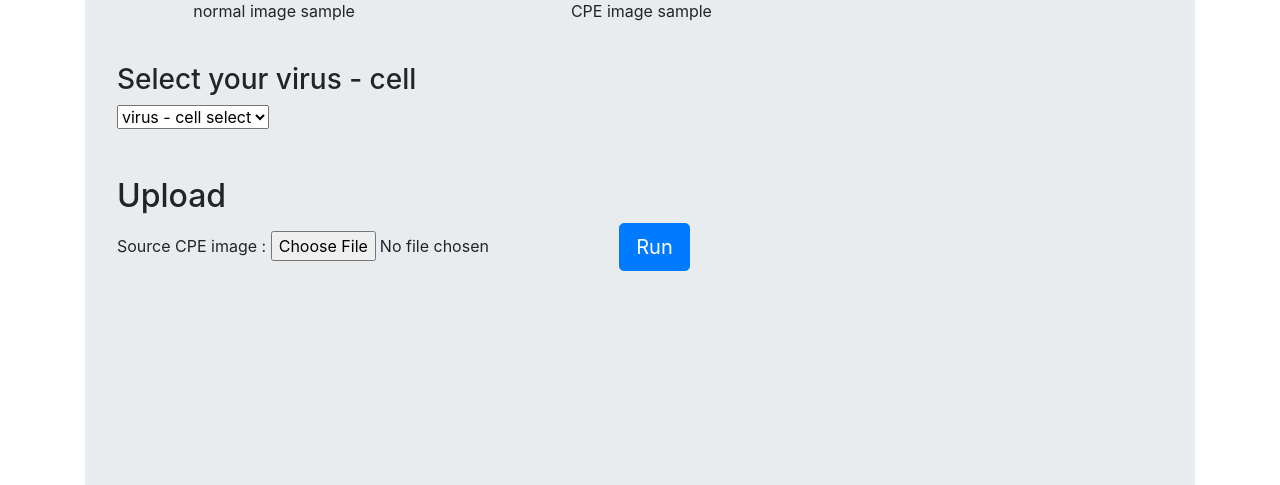
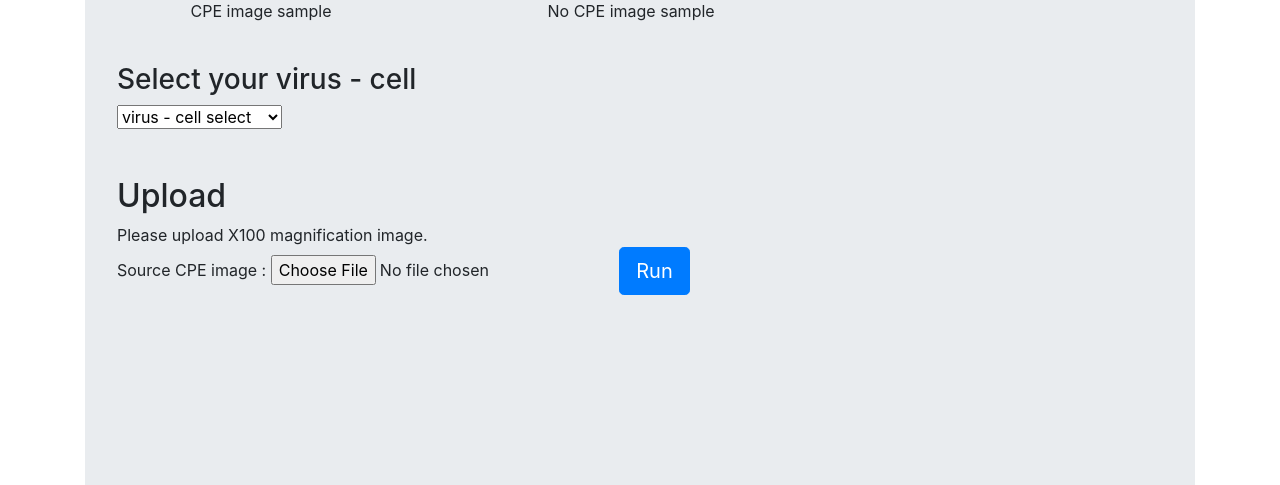
Before and after one commit to CellPin/cellpin-web, a Flask app: page / in a window 1280 px wide. Shown: the part 594-1079 px from the top of the page. Run offline with Flask 2, Linux system fonts and the light colour scheme; some libraries are stand-ins or nearby versions.

Commit message:
updated on 20210611

```diff
--- a/CPE_classifier.py
+++ b/CPE_classifier.py
@@ -67,9 +67,9 @@ def prediction_base(model, image):
     predicted_image = model.predict(test_ds)
 
     if predicted_image >= 0.5:
-        return str('CPE 입니다.')
+        return str('CPE.')
     elif predicted_image < 0.5:
-        return str(' Normal 입니다.')
+        return str('No CPE.')
 
 
 # if __name__== '__main__':
--- a/TCID50_calculator.py
+++ b/TCID50_calculator.py
@@ -27,7 +27,7 @@ def TCID50_Calculator(well, d_1, d_2, d_3, d_4, d_5, d_6, d_7, d_8):
         infected_rate.append(np.round(A[-(i+1)]/(A[-(i+1)]+B[i]), 3) * 100)
 
 
-    # 비례거리 계Proportionate Distance
+    # 비례거리 계산 Proportionate Distance
     positive_above = []
     positive_below = []
     for i in infected_rate:
@@ -38,7 +38,7 @@ def TCID50_Calculator(well, d_1, d_2, d_3, d_4, d_5, d_6, d_7, d_8):
         else:
             continue
 
-    proportionate_distance = np.round((min(positive_above) - 50) / (min(positive_above) - max(positive_below)), 1)
+    proportionate_distance = np.round((min(positive_above) - 50) / (min(positive_above) - max(positive_below)), 2)
 
 
     # log ID_{50} : 세포단층 50%를 감여시키는 희석배수
--- a/app.py
+++ b/app.py
@@ -20,12 +20,6 @@ def index():
 def TCID50():
     return render_template('TCID50.html')
 
-# @app.route("/select_box", methods = ['POST'])
-# def select_box():
-#     selectVirusCell = request.form.get('virus_cell')
-#     if selectVirusCell == 'PRRSV_MARC':
-#         model = model_build()
-
 
 @app.route("/image", methods = ['POST'])
 def get_result():
@@ -41,9 +35,9 @@ def get_result():
             except Exception as e:
                 # print("error : %s" % e)
                 return Response("fail", status=400)
-            return str(f'{filename}은 {result}')
+            return str(f'{filename} is {result}')
         else:
-            return str('옵션을 선택해주세요.')
+            return str('Please select your virus - cell.')
     # return str(f'{filename}은 {result}')
 
 
@@ -65,8 +59,8 @@ def TCID50_calculator():
        except Exception as e:
            print("error : %s" % e)
            return Response("fail", status=400)
-    return str(f'TCID50의 값은 10^{result}입니다.')
+    return str(f'10^{result} TCID50/mL')
 
 
 if __name__ == '__main__':
-    app.run(host='0.0.0.0', port=os.environ.get('PORT', 80))
+    app.run(host='0.0.0.0', port=3000)
--- a/templates/TCID50.html
+++ b/templates/TCID50.html
@@ -44,7 +44,6 @@
                 <hr class="solid">
 
                 <div id="sampleBox">
-                    <!-- <h2>Example</h2> -->
                     <figure>
                         <img class="img" src="../images/TCID50.png" alt="TCID50_image">
                         <figcaption>TCID50</figcaption>
@@ -87,7 +86,6 @@
                 </div>
 
                 <div id ='resultBox' style="margin-left: auto; margin-right: auto;">
-                    <p id='errorbox'></p>
                     <p id='result'></p>
                 </div>
                 <script>
@@ -130,7 +128,7 @@
                         }).then(text => {
                             document.getElementById('result').innerText = text;
                         }).catch(e =>{
-                            document.getElementById("errorbox").innerHTML = e;
+                            document.getElementById("result").innerHTML = e;
                         });
                     };
                 </script>
--- a/templates/index.html
+++ b/templates/index.html
@@ -53,16 +53,16 @@
 
                 <h1>CPE(Cytopathic Effect) Classifier</h1>
                 <br>
-                <A>This application classifies whether cells in the given image(X100 magnification) are normal or infected(CPE).</A><br>
+                <A>This application classifies whether cells in the given image(X100 magnification) are CPE or No CPE.</A><br>
 
                 <hr class="solid">
 
                 <div id="sampleBox">
                     <h2>Example</h2>
                     <figure>
-                        <img class="img" src="../images/Normal.png" alt="Normal_image">
                         <img class="img" src="../images/CPE.png" alt="CPE_image">
-                        <figcaption>normal image sample&nbsp;&nbsp;&nbsp;&nbsp;&nbsp;&nbsp;&nbsp;&nbsp;&nbsp;&nbsp;&nbsp;&nbsp;&nbsp;&nbsp;&nbsp;&nbsp;&nbsp;&nbsp;&nbsp;&nbsp;&nbsp;&nbsp;&nbsp;&nbsp;&nbsp;&nbsp;&nbsp;&nbsp;&nbsp;&nbsp;&nbsp;&nbsp;&nbsp;&nbsp;&nbsp;&nbsp;&nbsp;&nbsp;&nbsp;&nbsp;&nbsp;&nbsp;&nbsp;&nbsp;&nbsp;&nbsp;&nbsp; CPE image sample</figcaption>
+                        <img class="img" src="../images/No_CPE.png" alt="No_CPE_image">
+                        <figcaption>CPE image sample&nbsp;&nbsp;&nbsp;&nbsp;&nbsp;&nbsp;&nbsp;&nbsp;&nbsp;&nbsp;&nbsp;&nbsp;&nbsp;&nbsp;&nbsp;&nbsp;&nbsp;&nbsp;&nbsp;&nbsp;&nbsp;&nbsp;&nbsp;&nbsp;&nbsp;&nbsp;&nbsp;&nbsp;&nbsp;&nbsp;&nbsp;&nbsp;&nbsp;&nbsp;&nbsp;&nbsp;&nbsp;&nbsp;&nbsp;&nbsp;&nbsp;&nbsp;&nbsp;&nbsp;&nbsp;&nbsp;&nbsp; No CPE image sample</figcaption>
                     </figure>
                 </div>
                 <br>
@@ -71,13 +71,14 @@
                 <div id = 'selectbox'>
                     <select name="virus_cell" id="virus_cell">
                         <option value="">virus - cell select</option>
-                        <option value="PRRSV_MARC">PRRSV - MARC</option>
+                        <option value="PRRSV_MARC">PRRSV - MARC145</option>
                     </select>
                 </div>
 
                 <br><br>
 
                 <h2>Upload </h2>
+                <A>Please upload X100 magnification image. </A>
                 <div id = 'inputImage'>
                     <label for="source">Source CPE image : </label>
                     <!-- <input type = 'file' id = 'source' style="margin-right: 10px; margin-bottom: 10px;"> -->
```
Also changed, not shown: README.md, images/TCID50.png, 1 other file.
